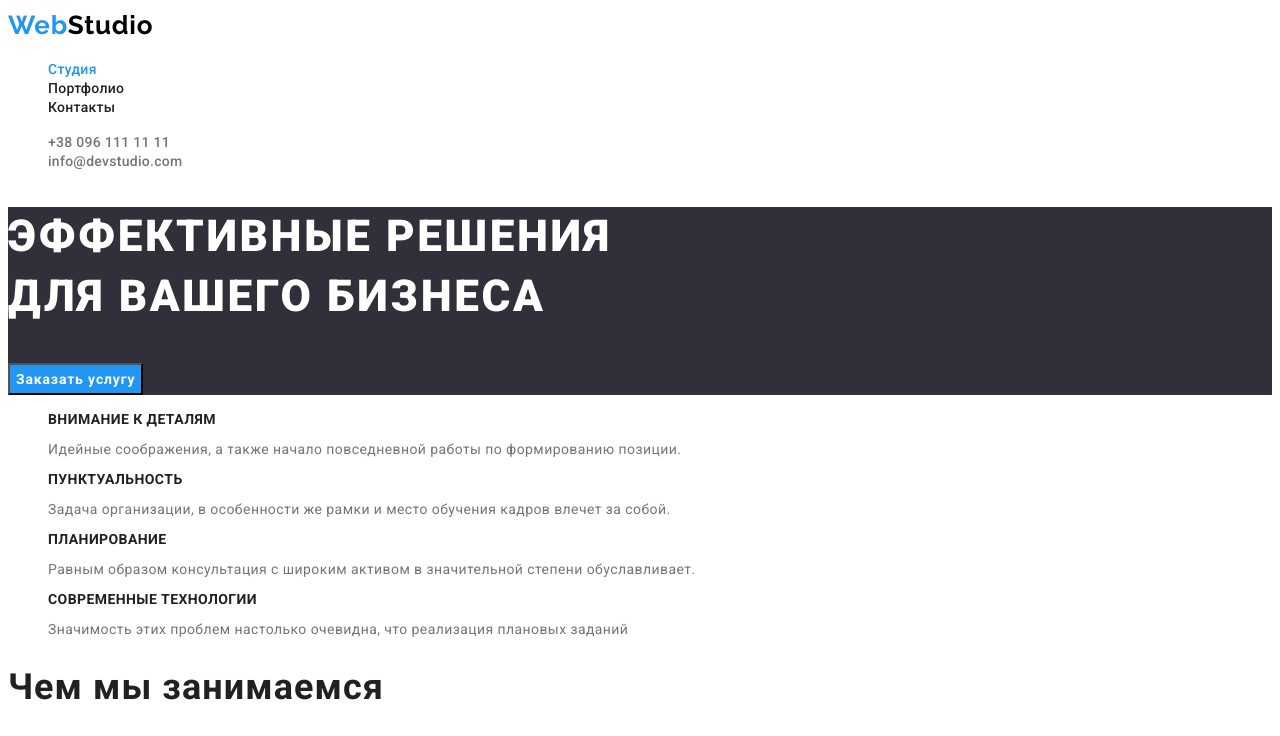
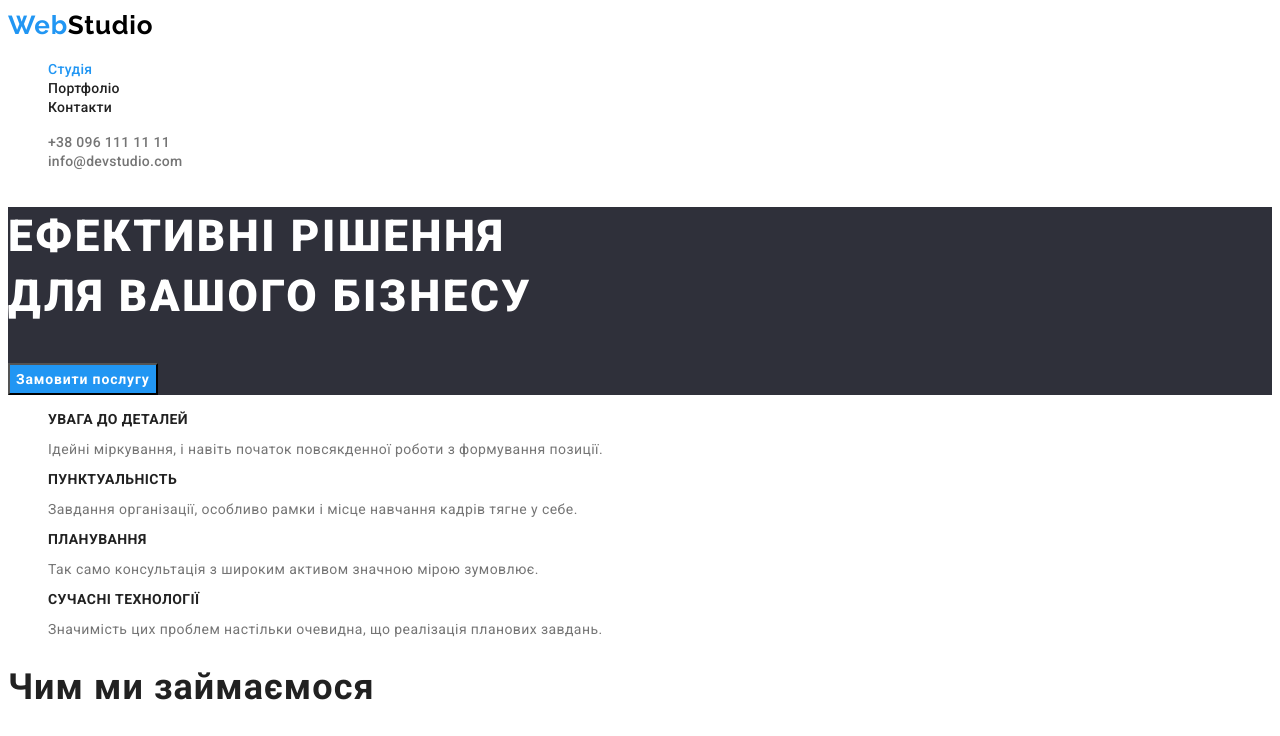
Before and after one commit to dmitgavr/goit-markup-hw-02, a plain HTML site: page index.html in a window 1280 px wide. Shown: the top 736 px of the page. Drawn offline with Linux system fonts and the light colour scheme.

Commit message:
Переклад на українську мову

```diff
--- a/index.html
+++ b/index.html
@@ -13,16 +13,16 @@
   </head>
   <body>
     <header>
-      <!--Меню навигации-->
+      <!--Меню навигації-->
       <nav>
         <a href="https://dmitgavr.github.io/goit-markup-hw-02/" class="logo"
           ><span>Web</span>Studio</a
         >
 
         <ul class="site-nav">
-          <li><a href="./index.html" class="link"><span class="site-nav-span">Студия</span></a></li>
-          <li><a href="./portfolio.html" class="link">Портфолио</a></li>
-          <li><a href="./contacts.html" class="link">Контакты</a></li>
+          <li><a href="./index.html" class="link"><span class="site-nav-span">Студія</span></a></li>
+          <li><a href="./portfolio.html" class="link">Портфоліо</a></li>
+          <li><a href="./contacts.html" class="link">Контакти</a></li>
         </ul>
       </nav>
       <div>
@@ -45,51 +45,47 @@
       <!--Герой-->
       <section class="hero">
         <h1 class="hero-title">
-          Эффективные решения <br />
-          для вашего бизнеса
+          Ефективні рішення <br />
+          для вашого бізнесу
         </h1>
         <button type="button" name="order" class="hero-button">
-          Заказать услугу
+          Замовити послугу
         </button>
       </section>
 
-      <!--Преимущества-->
+      <!--Переваги-->
       <section class="excellence">
         <ul class="excellence-list">
           <li>
-            <h3 class="exellence-title">Внимание к деталям</h3>
+            <h3 class="exellence-title">Увага до деталей</h3>
             <p class="exellence-text">
-              Идейные соображения, а также начало повседневной работы по
-              формированию позиции.
+              Ідейні міркування, і навіть початок повсякденної роботи з формування позиції.
             </p>
           </li>
           <li>
-            <h3 class="exellence-title">Пунктуальность</h3>
+            <h3 class="exellence-title">Пунктуальність</h3>
             <p class="exellence-text">
-              Задача организации, в особенности же рамки и место обучения кадров
-              влечет за собой.
+              Завдання організації, особливо рамки і місце навчання кадрів тягне у себе.
             </p>
           </li>
           <li>
-            <h3 class="exellence-title">Планирование</h3>
+            <h3 class="exellence-title">Планування</h3>
             <p class="exellence-text">
-              Равным образом консультация с широким активом в значительной
-              степени обуславливает.
+              Так само консультація з широким активом значною мірою зумовлює.
             </p>
           </li>
           <li>
-            <h3 class="exellence-title">Современные технологии</h3>
+            <h3 class="exellence-title">Сучасні технології</h3>
             <p class="exellence-text">
-              Значимость этих проблем настолько очевидна, что реализация
-              плановых заданий
+              Значимість цих проблем настільки очевидна, що реалізація планових завдань.
             </p>
           </li>
         </ul>
       </section>
 
-      <!--Чем мы занимаемся-->
+      <!--Чим ми займаємося-->
       <section class="case">
-        <h2 class="case-title">Чем мы занимаемся</h2>
+        <h2 class="case-title">Чим ми займаємося</h2>
         <ul class="case-list">
           <li>
             <img
@@ -129,7 +125,7 @@
               width="270"
               height="260"
             />
-            <h3>Игорь Демьяненко</h3>
+            <h3>Ігор Дем'яненко</h3>
             <p>Product Designer</p>
           </li>
           <li>
@@ -139,7 +135,7 @@
               width="270"
               height="260"
             />
-            <h3>Ольга Репина</h3>
+            <h3>Ольга Рєпіна</h3>
             <p>Frontend Developer</p>
           </li>
           <li>
@@ -149,7 +145,7 @@
               width="270"
               height="260"
             />
-            <h3>Николай Тарасов</h3>
+            <h3>Микола Тарасов</h3>
             <p>Marketing</p>
           </li>
           <li>
@@ -159,7 +155,7 @@
               width="270"
               height="260"
             />
-            <h3>Михаил Ермаков</h3>
+            <h3>Михайло Єрмаков</h3>
             <p>UI Designer</p>
           </li>
         </ul>
@@ -173,7 +169,7 @@
       >
       <address class="address">
         <ul class="site-contacts">
-          <li><p class="address">г. Киев, пр-т Леси Украинки, 26</p></li>
+          <li><p class="address">м. Київ, пр-т Лесі Українки, 26</p></li>
           <li>
             <a href="mailto:info@devstudio.com" class="link contacts-footer"
               >info@devstudio.com</a
```
